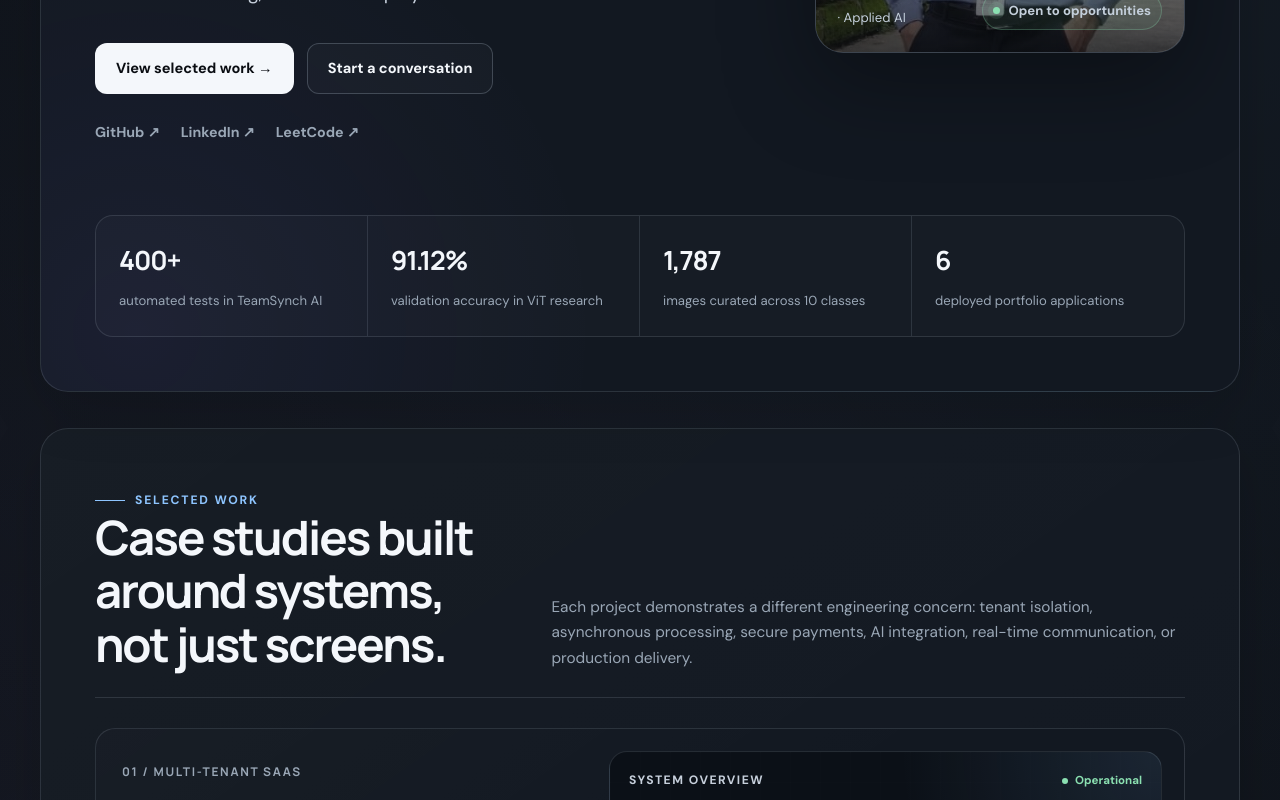
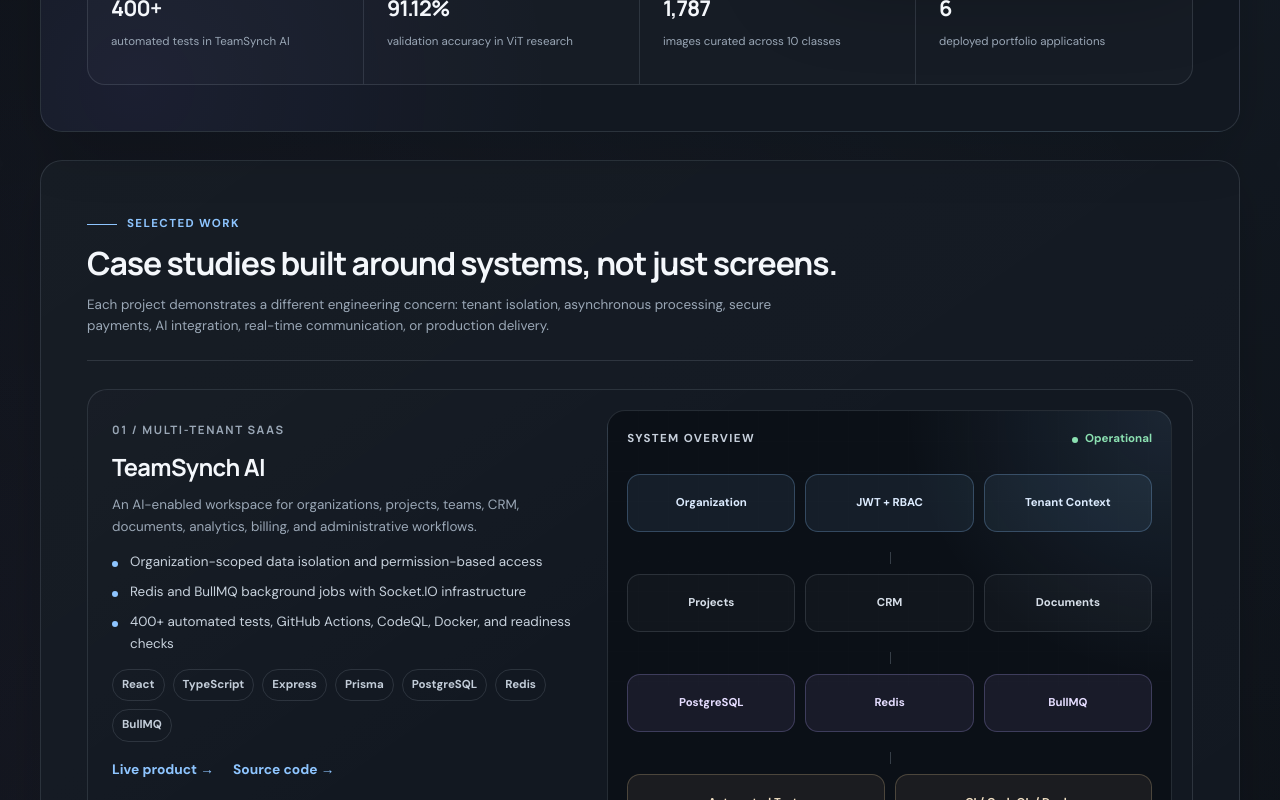
Before and after one commit to akash4550/portfolio-website, a plain HTML site: page index.html in a window 1280 px wide. Shown: the part 700-1500 px from the top of the page. Drawn offline with Linux system fonts and the light colour scheme.

Commit message:
Add final typography balance styles
Added final typography balance styles to improve text consistency and layout.

```diff
--- a/index.html
+++ b/index.html
@@ -1684,6 +1684,288 @@
       }
     }
 </style>
+
+<style id="final-typography-balance">
+  /* FINAL TYPOGRAPHY BALANCE — intentionally strict to override older rules */
+
+  :root {
+    --balanced-caption: 0.72rem;
+    --balanced-small: 0.84rem;
+    --balanced-body: 0.96rem;
+    --balanced-lead: 1.04rem;
+    --balanced-card-title: 1.12rem;
+    --balanced-project-title: 1.48rem;
+    --balanced-section-title: clamp(1.9rem, 2.5vw, 2.55rem);
+    --balanced-hero-title: clamp(2.9rem, 4.35vw, 4.25rem);
+  }
+
+  body {
+    font-size: 16px !important;
+    line-height: 1.62 !important;
+  }
+
+  /* Hero */
+  .hero h1 {
+    max-width: 760px !important;
+    font-size: var(--balanced-hero-title) !important;
+    line-height: 1.04 !important;
+    letter-spacing: -0.048em !important;
+  }
+
+  .hero h1 span {
+    margin-top: 6px !important;
+  }
+
+  .hero-description,
+  .hero-lead {
+    max-width: 700px !important;
+    margin-top: 20px !important;
+    font-size: var(--balanced-lead) !important;
+    line-height: 1.65 !important;
+  }
+
+  .role-line {
+    min-height: 0 !important;
+    margin: 17px 0 13px !important;
+    font-size: 1.15rem !important;
+    line-height: 1.35 !important;
+  }
+
+  .hero-grid {
+    gap: 44px !important;
+  }
+
+  .hero-actions {
+    margin-top: 24px !important;
+  }
+
+  .hero-links,
+  .social-row {
+    margin-top: 20px !important;
+  }
+
+  /* Section headers: compact, single-column, no giant horizontal gap */
+  .section-head,
+  .section-header {
+    display: block !important;
+    margin-bottom: 28px !important;
+    padding-bottom: 24px !important;
+    border-bottom: 1px solid var(--line) !important;
+  }
+
+  .section-heading {
+    max-width: 760px !important;
+    margin-bottom: 28px !important;
+  }
+
+  .section-head > div,
+  .section-header > div {
+    max-width: 760px !important;
+  }
+
+  .section-head h2,
+  .section-header h2,
+  .section-heading h2,
+  .contact-card h2,
+  .contact-grid h2 {
+    max-width: 760px !important;
+    margin-top: 11px !important;
+    margin-bottom: 0 !important;
+    font-size: var(--balanced-section-title) !important;
+    line-height: 1.16 !important;
+    letter-spacing: -0.035em !important;
+  }
+
+  .section-head p,
+  .section-header p,
+  .section-heading p {
+    max-width: 720px !important;
+    margin-top: 12px !important;
+    justify-self: auto !important;
+    font-size: var(--balanced-body) !important;
+    line-height: 1.62 !important;
+  }
+
+  .section-label,
+  .eyebrow,
+  .hero-kicker {
+    font-size: var(--balanced-caption) !important;
+    letter-spacing: 0.12em !important;
+  }
+
+  /* Project and card titles */
+  .work-copy h3,
+  .project-body h3 {
+    font-size: var(--balanced-project-title) !important;
+    line-height: 1.2 !important;
+    letter-spacing: -0.025em !important;
+  }
+
+  .engineering-card h3,
+  .timeline-card h3,
+  .timeline-meta h3,
+  .secondary-card h3,
+  .other-card h3,
+  .skill-card h3,
+  .stack-group h3,
+  .research-card h3,
+  .research-panel h3 {
+    font-size: var(--balanced-card-title) !important;
+    line-height: 1.28 !important;
+    letter-spacing: -0.015em !important;
+  }
+
+  /* Body copy */
+  .work-copy > p,
+  .project-body > p,
+  .work-outcomes li,
+  .project-highlights li,
+  .engineering-card p,
+  .timeline-card ul,
+  .timeline-item ul,
+  .secondary-card p,
+  .other-card p,
+  .research-card p,
+  .research-panel > p,
+  .section-head p,
+  .section-header p,
+  .contact-card p,
+  .contact-grid p {
+    font-size: var(--balanced-small) !important;
+    line-height: 1.58 !important;
+  }
+
+  /* Metrics and labels */
+  .metric strong,
+  .proof-item strong,
+  .research-metric strong,
+  .research-stat strong {
+    font-size: 1.35rem !important;
+    line-height: 1.2 !important;
+  }
+
+  .metric span,
+  .proof-item span,
+  .research-metric span,
+  .research-stat span,
+  .system-title,
+  .system-status,
+  .system-caption,
+  .work-index,
+  .pill,
+  .tag,
+  .project-type {
+    font-size: var(--balanced-caption) !important;
+  }
+
+  /* Compact spacing across blocks */
+  .page-section {
+    padding: 14px 0 !important;
+  }
+
+  .hero.page-section,
+  .hero-section {
+    padding-top: 96px !important;
+  }
+
+  .section-shell,
+  .page-block-inner {
+    padding: clamp(26px, 4vw, 46px) !important;
+  }
+
+  .metrics,
+  .proof-grid,
+  .proof-bar {
+    margin-top: 26px !important;
+  }
+
+  .work-card {
+    gap: 18px !important;
+    padding: 20px !important;
+  }
+
+  .work-index {
+    margin-bottom: 13px !important;
+  }
+
+  .work-outcomes,
+  .project-highlights {
+    margin-top: 14px !important;
+  }
+
+  .work-stack,
+  .tags {
+    margin-top: 15px !important;
+  }
+
+  .work-links,
+  .project-links {
+    margin-top: 16px !important;
+  }
+
+  .engineering-number {
+    margin-bottom: 20px !important;
+  }
+
+  .engineering-card {
+    min-height: 190px !important;
+  }
+
+  .system-view {
+    min-height: 286px !important;
+  }
+
+  /* Keep each section visually self-contained */
+  .section-shell,
+  .page-block {
+    border-radius: 22px !important;
+  }
+
+  @media (max-width: 1020px) {
+    .section-head,
+    .section-header {
+      display: block !important;
+    }
+
+    .hero-grid {
+      gap: 34px !important;
+    }
+  }
+
+  @media (max-width: 720px) {
+    .hero h1 {
+      font-size: clamp(2.55rem, 11.5vw, 3.45rem) !important;
+      line-height: 1.06 !important;
+    }
+
+    .section-head h2,
+    .section-header h2,
+    .section-heading h2,
+    .contact-card h2,
+    .contact-grid h2 {
+      font-size: clamp(1.7rem, 7.5vw, 2.15rem) !important;
+    }
+
+    .section-shell,
+    .page-block-inner {
+      padding: 22px !important;
+    }
+
+    .page-section {
+      padding: 9px 0 !important;
+    }
+
+    .hero.page-section,
+    .hero-section {
+      padding-top: 88px !important;
+    }
+
+    .system-view {
+      min-height: auto !important;
+    }
+  }
+</style>
+
 </head>
 <body>
 <a class="skip-link" href="#main-content">Skip to content</a>
```
